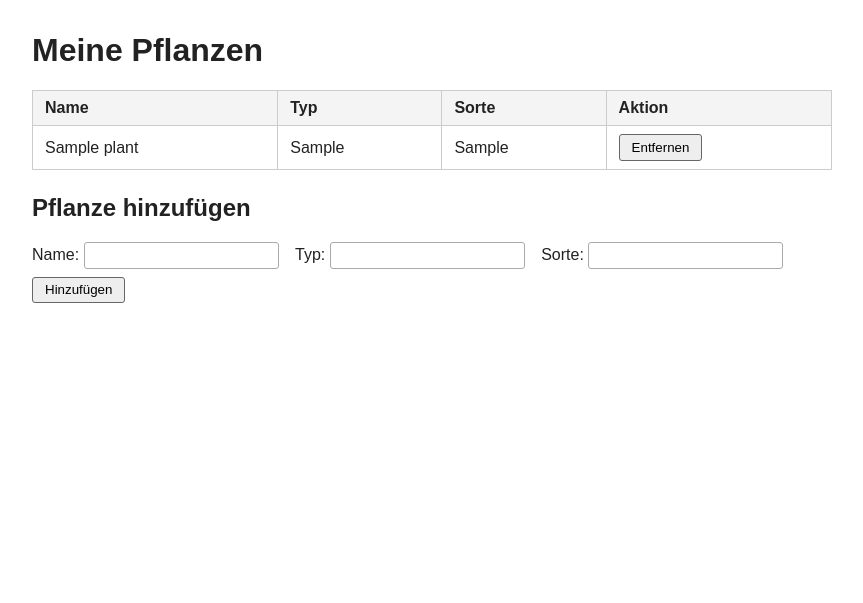
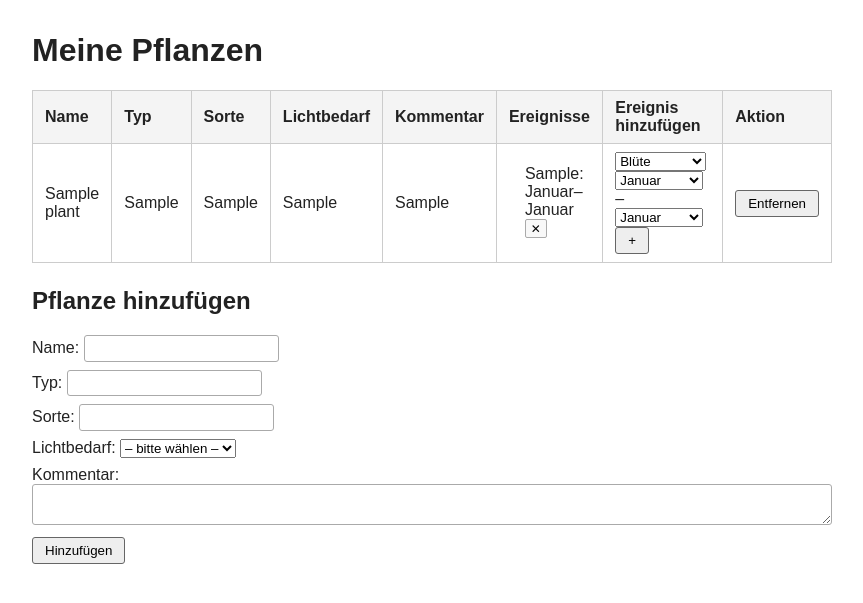
Before and after one commit to achimbarczok/garden-tracker, a Flask app: page / in a window 1280 px wide. Shown: the top 603 px of the page, without its empty margins (208-1071 px from the left). Run offline with Flask 3, Linux system fonts and the light colour scheme; tables that the repository leaves empty hold one stand-in row (values such as "Sample post").

Commit message:
Feature: Ereignisse, Lichtbedarf und Kommentar

```diff
--- a/app.py
+++ b/app.py
@@ -4,9 +4,18 @@ import sys
 
 from flask import Flask, redirect, render_template, request, url_for
 
-from db import add_plant, get_all_plants, init_db, remove_plant
+from db import add_ereignis, add_plant, get_all_plants, init_db, remove_ereignis, remove_plant
 
 PORT = int(os.environ.get("PORT", 5000))
+
+GERMAN_MONTHS = {
+    1: "Januar", 2: "Februar", 3: "März", 4: "April",
+    5: "Mai", 6: "Juni", 7: "Juli", 8: "August",
+    9: "September", 10: "Oktober", 11: "November", 12: "Dezember",
+}
+
+VALID_LICHTBEDARF = {"Sonne", "Halbschatten", "Schatten"}
+VALID_EREIGNISTYPEN = {"Blüte", "Ernte", "Düngen", "Rückschnitt"}
 
 app = Flask(__name__)
 
@@ -20,7 +29,7 @@ except Exception as e:
 @app.route("/")
 def index():
     plants = get_all_plants()
-    return render_template("index.html", plants=plants)
+    return render_template("index.html", plants=plants, german_months=GERMAN_MONTHS)
 
 
 @app.route("/add", methods=["POST"])
@@ -28,6 +37,8 @@ def add():
     name = request.form.get("name", "").strip()
     plant_type = request.form.get("type", "").strip()
     variety = request.form.get("variety", "").strip() or None
+    lichtbedarf = request.form.get("lichtbedarf", "").strip()
+    kommentar = request.form.get("kommentar", "").strip() or None
 
     if not name or not plant_type:
         plants = get_all_plants()
@@ -35,12 +46,90 @@ def add():
             render_template(
                 "index.html",
                 plants=plants,
+                german_months=GERMAN_MONTHS,
                 error="Name und Typ dürfen nicht leer sein.",
             ),
             400,
         )
 
-    add_plant(name, plant_type, variety)
+    if lichtbedarf not in VALID_LICHTBEDARF:
+        plants = get_all_plants()
+        return (
+            render_template(
+                "index.html",
+                plants=plants,
+                german_months=GERMAN_MONTHS,
+                error="Lichtbedarf muss Sonne, Halbschatten oder Schatten sein.",
+            ),
+            400,
+        )
+
+    add_plant(name, plant_type, variety, lichtbedarf, kommentar)
+    return redirect(url_for("index"))
+
+
+@app.route("/plant/<int:plant_id>/ereignis/add", methods=["POST"])
+def add_ereignis_route(plant_id: int):
+    ereignistyp = request.form.get("ereignistyp", "").strip()
+
+    try:
+        startmonat = int(request.form.get("startmonat", ""))
+        endmonat = int(request.form.get("endmonat", ""))
+    except (ValueError, TypeError):
+        plants = get_all_plants()
+        return (
+            render_template(
+                "index.html",
+                plants=plants,
+                german_months=GERMAN_MONTHS,
+                error="Monat muss zwischen 1 und 12 liegen.",
+            ),
+            400,
+        )
+
+    if ereignistyp not in VALID_EREIGNISTYPEN:
+        plants = get_all_plants()
+        return (
+            render_template(
+                "index.html",
+                plants=plants,
+                german_months=GERMAN_MONTHS,
+                error="Ereignistyp ungültig.",
+            ),
+            400,
+        )
+
+    if not (1 <= startmonat <= 12) or not (1 <= endmonat <= 12):
+        plants = get_all_plants()
+        return (
+            render_template(
+                "index.html",
+                plants=plants,
+                german_months=GERMAN_MONTHS,
+                error="Monat muss zwischen 1 und 12 liegen.",
+            ),
+            400,
+        )
+
+    if startmonat > endmonat:
+        plants = get_all_plants()
+        return (
+            render_template(
+                "index.html",
+                plants=plants,
+                german_months=GERMAN_MONTHS,
+                error="Startmonat darf nicht größer als Endmonat sein.",
+            ),
+            400,
+        )
+
+    add_ereignis(plant_id, ereignistyp, startmonat, endmonat)
+    return redirect(url_for("index"))
+
+
+@app.route("/ereignis/<int:ereignis_id>/remove", methods=["POST"])
+def remove_ereignis_route(ereignis_id: int):
+    remove_ereignis(ereignis_id)
     return redirect(url_for("index"))
 
 
--- a/db.py
+++ b/db.py
@@ -7,7 +7,26 @@ DB_PATH = os.environ.get("DB_PATH", "/data/plants.db")
 def get_db() -> sqlite3.Connection:
     conn = sqlite3.connect(DB_PATH)
     conn.row_factory = sqlite3.Row
+    conn.execute("PRAGMA foreign_keys = ON")
     return conn
+
+
+def _migrate(conn: sqlite3.Connection) -> None:
+    cols = {row[1] for row in conn.execute("PRAGMA table_info(plants)")}
+    if "lichtbedarf" not in cols:
+        conn.execute("ALTER TABLE plants ADD COLUMN lichtbedarf TEXT")
+    if "kommentar" not in cols:
+        conn.execute("ALTER TABLE plants ADD COLUMN kommentar TEXT")
+    conn.execute("""
+        CREATE TABLE IF NOT EXISTS ereignisse (
+            id          INTEGER PRIMARY KEY AUTOINCREMENT,
+            plant_id    INTEGER NOT NULL REFERENCES plants(id) ON DELETE CASCADE,
+            ereignistyp TEXT    NOT NULL,
+            startmonat  INTEGER NOT NULL,
+            endmonat    INTEGER NOT NULL
+        )
+    """)
+    conn.commit()
 
 
 def init_db() -> None:
@@ -23,21 +42,38 @@ def init_db() -> None:
             """
         )
         conn.commit()
+        _migrate(conn)
 
 
 def get_all_plants() -> list[dict]:
     with get_db() as conn:
-        rows = conn.execute("SELECT id, name, type, variety FROM plants").fetchall()
-    return [dict(row) for row in rows]
+        rows = conn.execute(
+            "SELECT id, name, type, variety, lichtbedarf, kommentar FROM plants"
+        ).fetchall()
+        plants = []
+        for row in rows:
+            plant = dict(row)
+            ereignisse = conn.execute(
+                "SELECT id, plant_id, ereignistyp, startmonat, endmonat "
+                "FROM ereignisse WHERE plant_id = ?",
+                (plant["id"],),
+            ).fetchall()
+            plant["ereignisse"] = [dict(e) for e in ereignisse]
+            plants.append(plant)
+    return plants
 
 
-def add_plant(name: str, type: str, variety: str | None) -> None:
+def add_plant(name: str, type: str, variety: str | None,
+              lichtbedarf: str, kommentar: str | None) -> None:
     if variety == "":
         variety = None
+    if kommentar == "":
+        kommentar = None
     with get_db() as conn:
         conn.execute(
-            "INSERT INTO plants (name, type, variety) VALUES (?, ?, ?)",
-            (name, type, variety),
+            "INSERT INTO plants (name, type, variety, lichtbedarf, kommentar) "
+            "VALUES (?, ?, ?, ?, ?)",
+            (name, type, variety, lichtbedarf, kommentar),
         )
         conn.commit()
 
@@ -46,3 +82,20 @@ def remove_plant(plant_id: int) -> None:
     with get_db() as conn:
         conn.execute("DELETE FROM plants WHERE id = ?", (plant_id,))
         conn.commit()
+
+
+def add_ereignis(plant_id: int, ereignistyp: str,
+                 startmonat: int, endmonat: int) -> None:
+    with get_db() as conn:
+        conn.execute(
+            "INSERT INTO ereignisse (plant_id, ereignistyp, startmonat, endmonat) "
+            "VALUES (?, ?, ?, ?)",
+            (plant_id, ereignistyp, startmonat, endmonat),
+        )
+        conn.commit()
+
+
+def remove_ereignis(ereignis_id: int) -> None:
+    with get_db() as conn:
+        conn.execute("DELETE FROM ereignisse WHERE id = ?", (ereignis_id,))
+        conn.commit()
--- a/static/style.css
+++ b/static/style.css
@@ -49,3 +49,38 @@ button {
 button:hover {
     background: #ddd;
 }
+
+ul.ereignisse {
+    margin: 0;
+    padding-left: 1rem;
+    list-style: none;
+}
+
+ul.ereignisse li {
+    margin-bottom: 0.2rem;
+}
+
+.btn-small {
+    padding: 0.1rem 0.3rem;
+    font-size: 0.75rem;
+    border: 1px solid #aaa;
+    border-radius: 2px;
+    background: #f8f8f8;
+    cursor: pointer;
+}
+
+.form-inline select {
+    margin-right: 0.2rem;
+}
+
+.form-add label {
+    display: block;
+    margin-bottom: 0.5rem;
+}
+
+.form-add textarea {
+    width: 100%;
+    padding: 0.3rem;
+    border: 1px solid #aaa;
+    border-radius: 3px;
+}
--- a/templates/index.html
+++ b/templates/index.html
@@ -10,7 +10,16 @@
     {% if plants %}
     <table>
         <thead>
-            <tr><th>Name</th><th>Typ</th><th>Sorte</th><th>Aktion</th></tr>
+            <tr>
+                <th>Name</th>
+                <th>Typ</th>
+                <th>Sorte</th>
+                <th>Lichtbedarf</th>
+                <th>Kommentar</th>
+                <th>Ereignisse</th>
+                <th>Ereignis hinzufügen</th>
+                <th>Aktion</th>
+            </tr>
         </thead>
         <tbody>
         {% for plant in plants %}
@@ -18,6 +27,44 @@
                 <td>{{ plant.name }}</td>
                 <td>{{ plant.type }}</td>
                 <td>{{ plant.variety if plant.variety else '' }}</td>
+                <td>{{ plant.lichtbedarf if plant.lichtbedarf else '' }}</td>
+                <td>{{ plant.kommentar if plant.kommentar else '' }}</td>
+                <td>
+                    {% if plant.ereignisse %}
+                    <ul class="ereignisse">
+                        {% for e in plant.ereignisse %}
+                        <li>
+                            {{ e.ereignistyp }}: {{ german_months[e.startmonat] }}–{{ german_months[e.endmonat] }}
+                            <form method="post" action="/ereignis/{{ e.id }}/remove" style="display:inline">
+                                <button type="submit" class="btn-small">✕</button>
+                            </form>
+                        </li>
+                        {% endfor %}
+                    </ul>
+                    {% endif %}
+                </td>
+                <td>
+                    <form method="post" action="/plant/{{ plant.id }}/ereignis/add" class="form-inline">
+                        <select name="ereignistyp">
+                            <option value="Blüte">Blüte</option>
+                            <option value="Ernte">Ernte</option>
+                            <option value="Düngen">Düngen</option>
+                            <option value="Rückschnitt">Rückschnitt</option>
+                        </select>
+                        <select name="startmonat">
+                            {% for num, name in german_months.items() %}
+                            <option value="{{ num }}">{{ name }}</option>
+                            {% endfor %}
+                        </select>
+                        <span>–</span>
+                        <select name="endmonat">
+                            {% for num, name in german_months.items() %}
+                            <option value="{{ num }}">{{ name }}</option>
+                            {% endfor %}
+                        </select>
+                        <button type="submit">+</button>
+                    </form>
+                </td>
                 <td>
                     <form method="post" action="/remove/{{ plant.id }}">
                         <button type="submit">Entfernen</button>
@@ -32,10 +79,19 @@
     {% endif %}
 
     <h2>Pflanze hinzufügen</h2>
-    <form method="post" action="/add">
-        <label>Name: <input type="text" name="name"></label>
-        <label>Typ: <input type="text" name="type"></label>
+    <form method="post" action="/add" class="form-add">
+        <label>Name: <input type="text" name="name" required></label>
+        <label>Typ: <input type="text" name="type" required></label>
         <label>Sorte: <input type="text" name="variety"></label>
+        <label>Lichtbedarf:
+            <select name="lichtbedarf" required>
+                <option value="">– bitte wählen –</option>
+                <option value="Sonne">Sonne</option>
+                <option value="Halbschatten">Halbschatten</option>
+                <option value="Schatten">Schatten</option>
+            </select>
+        </label>
+        <label>Kommentar: <textarea name="kommentar" rows="2"></textarea></label>
         <button type="submit">Hinzufügen</button>
     </form>
 {% endblock %}
```
Also changed, not shown: .kiro/specs/pflanzenereignisse/design.md (added), .kiro/specs/pflanzenereignisse/requirements.md (added), .kiro/specs/pflanzenereignisse/tasks.md (added), 1 other file.
